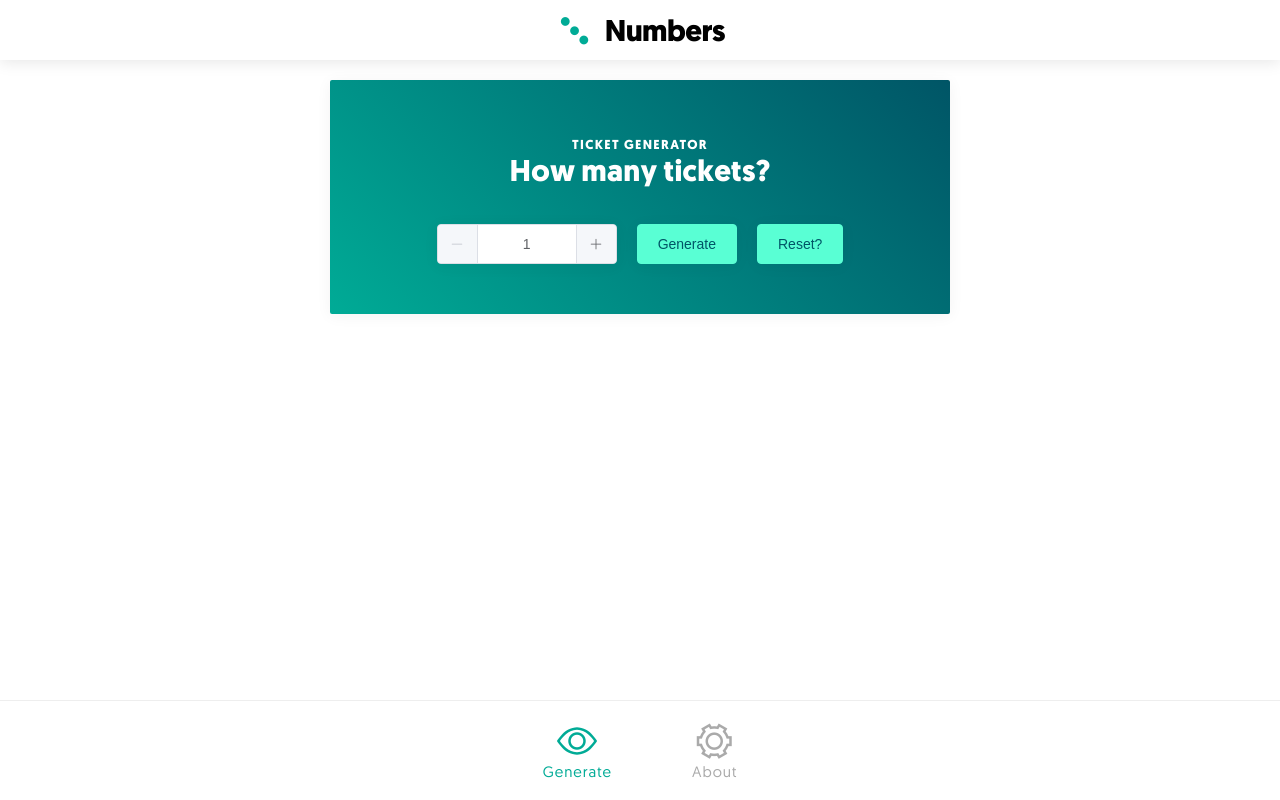
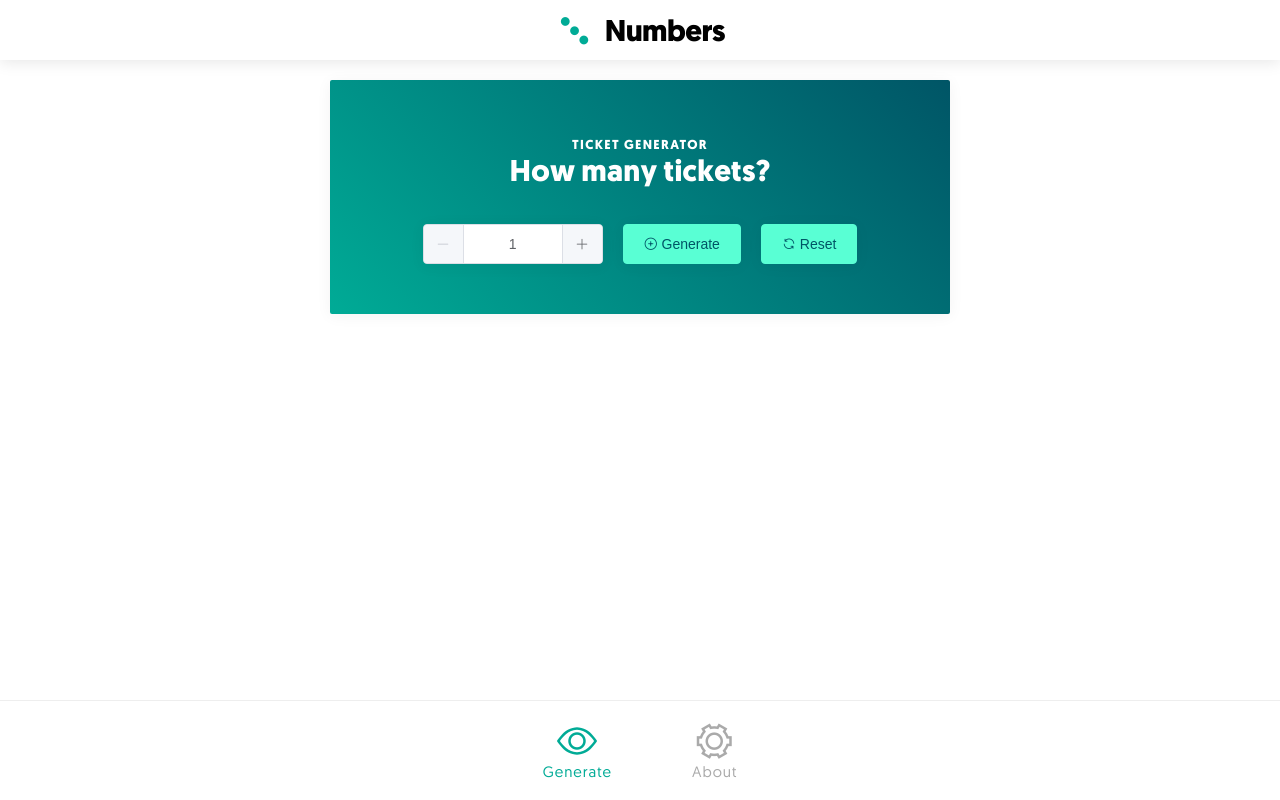
Before and after one commit to mikemattner/numbers, a Vue app: page / in a window 1280 px wide. Built offline with nearby package versions, Linux system fonts and the light colour scheme.

Commit message:
Updating buttons.

```diff
--- a/src/components/Numbers.vue
+++ b/src/components/Numbers.vue
@@ -6,8 +6,8 @@
             <h2>{{ msg }}</h2>
               <el-form :inline="true" ref="form" label-width="120px">
                   <el-input-number v-model="num" :min="1" :max="10"></el-input-number>
-                  <el-button type="primary" @click="generateTicket()">Generate</el-button>
-                  <el-button type="primary" @click="resetTicket()">Reset?</el-button>
+                  <el-button type="primary" @click="generateTicket()"><i class="el-icon-circle-plus-outline"></i> Generate</el-button>
+                  <el-button type="primary" @click="resetTicket()"><i class="el-icon-refresh"></i> Reset</el-button>
               </el-form>
           </el-col>
       </el-row>
```
